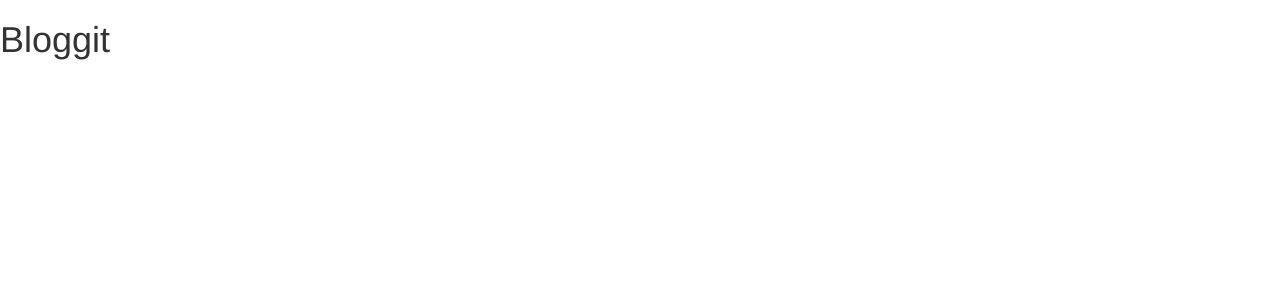
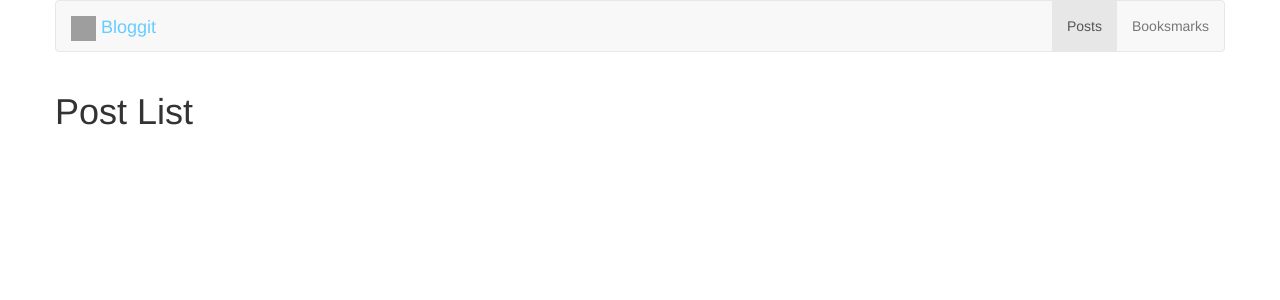
Before and after one commit to brianjosephwalters/lab-fe-complete, an Angular app: page /posts in a window 1280 px wide. Shown: the top 300 px of the page. Built offline with nearby package versions, Linux system fonts and the light colour scheme; grey boxes are pictures that could not be loaded.

Commit message:
Lab 11: Created Header component and PostList component.

```diff
--- a/src/app/app.component.html
+++ b/src/app/app.component.html
@@ -1 +1,8 @@
-<h1>Bloggit<h1>
+<div class="container">
+    <div class="row">
+        <header></header>
+    </div>
+    <div class="row">
+        <router-outlet></router-outlet>
+    </div>
+</div>
--- /dev/null
+++ b/src/app/header/header.component.css
@@ -0,0 +1,6 @@
+.title {
+    color:#66ccff;
+}
+.title img {
+    display:inline;
+}
--- /dev/null
+++ b/src/app/header/header.component.html
@@ -0,0 +1,14 @@
+<div class="navbar navbar-default">
+    <div class="navbar-header">
+        <div class="title navbar-brand">
+            <img src="src/app/header/notebook-icon.png" width=25 height=25/>
+            Bloggit
+        </div>
+    </div>
+    <div class="navbar-collapse">
+        <ul class="nav navbar-nav navbar-right">
+            <li class="active"><a>Posts</a></li>
+            <li><a>Booksmarks</a></li>
+        </ul>
+    </div>
+</div>
--- /dev/null
+++ b/src/app/post-list/post-list.component.html
@@ -0,0 +1 @@
+<h1>Post List</h1>
```
Also changed, not shown: src/app/app.module.ts (+23 -2 lines), src/app/header/header.component.ts (added, +8 -0 lines), src/app/post-list/post-list.component.ts (added, +8 -0 lines), src/app/header/notebook-icon.png (added), src/app/post-list/post-list.component.css (added).
